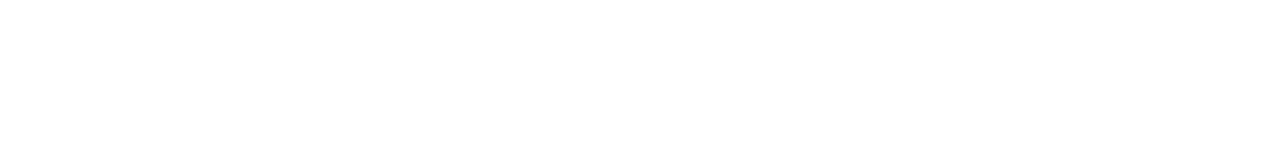
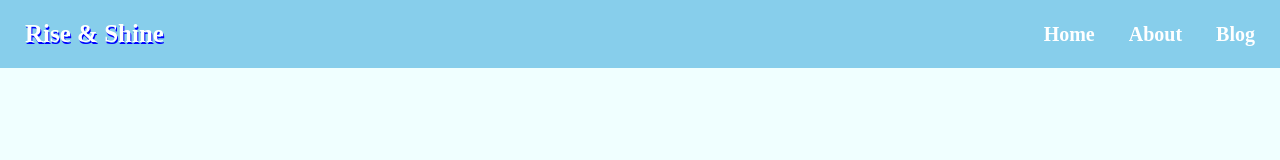
Before and after one commit to TrixyParra/rise-and-shine, a plain HTML site: page blog.html in a window 1280 px wide. Drawn offline with Linux system fonts and the light colour scheme.

Commit message:
linked css and added navbar

```diff
--- a/blog.html
+++ b/blog.html
@@ -3,9 +3,20 @@
 <head>
     <meta charset="UTF-8">
     <meta name="viewport" content="width=device-width, initial-scale=1.0">
-    <title>Blog</title>
+    <title>Rise & Shine</title>
+    <link rel="stylesheet" href="/css/style.css">
+
 </head>
 <body>
-    <!-- Blog Page -->
+    <!-- Navbar -->
+    <nav>
+        <a href="index.html" class="logo">Rise & Shine</a>
+        <div class="nav-links">
+            <a href="index.html" class="nav-link">Home</a>
+            <a href="about.html" class="nav-link">About</a>
+            <a href="blog.html" class="nav-link active">Blog</a>
+        </div>
+    </nav>
+
 </body>
 </html>
```
Also changed, not shown: about.html (+13 -2 lines).
